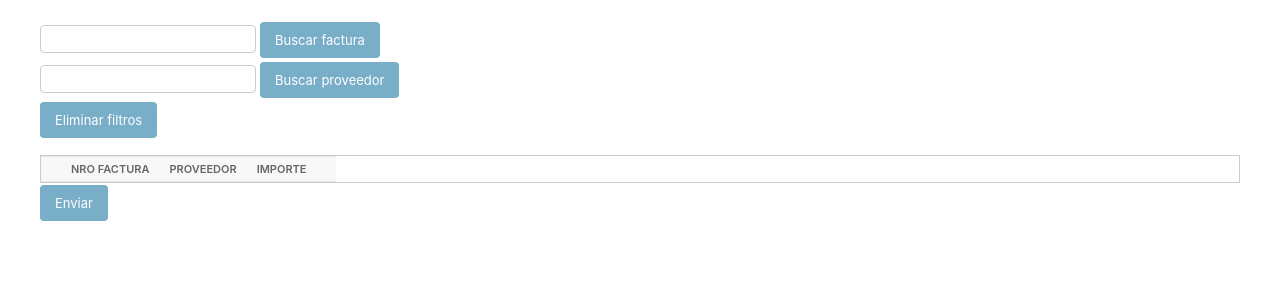
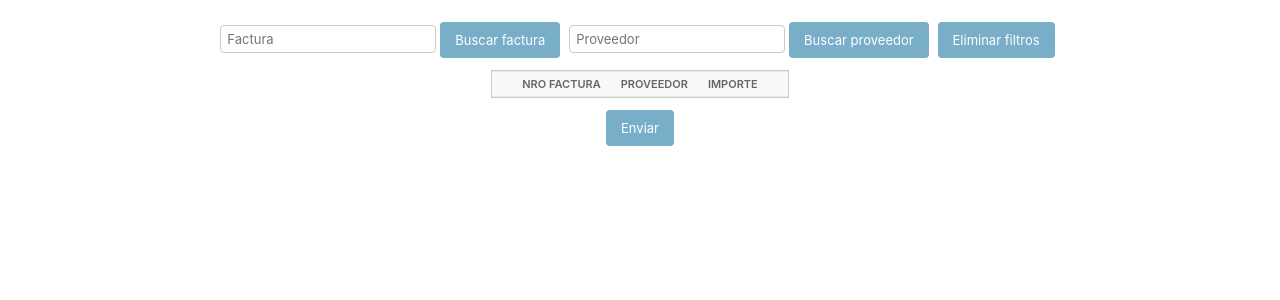
Before and after one commit to zoesacks/muni, a Django app: page /principal/users/ in a window 1280 px wide. Shown: the part 54-354 px from the top of the page. Run offline with Django 4.2, Linux system fonts and the light colour scheme; data that the repository does not hold is empty.

Commit message:
esta mas lindo

```diff
--- a/proyecto/principal/static/estilos.css
+++ b/proyecto/principal/static/estilos.css
@@ -1,7 +1,9 @@
 
 .devengados {
+
     position: relative;
-    width: auto;
+    min-width: auto;
+    max-width: fit-content;
     height: auto;
     max-height: 90vmax;
     border: 1px solid #ccc;
@@ -9,22 +11,43 @@
     white-space: nowrap;
 }
 
-.filtrar{
-    margin-bottom: 15px;
-    display: block;
+.botones{
+    text-align: center;
+}
+
+.boton{
+    display: inline-block; /* Esto hace que los elementos se muestren en línea y uno al lado del otro */
+    margin-right: 5px;
 }
 .masInfo {
     position: relative;
-    width: auto;
+    min-width: auto;
+    max-width: fit-content;
     height: auto;
     border: 1px solid #ccc;
     overflow: scroll;
     white-space: nowrap;
 }
 
+.botonEnviar{
+    margin: 10px;
+    display: flex;
+    justify-content: center; /* Centra horizontalmente */
+    align-items: center;
+}
+
+.cuadro{
+    margin: 10px;
+    display: flex;
+    justify-content: center; /* Centra horizontalmente */
+    align-items: center;
+}
+
+
 #header {
     flex-direction: row;
 }
+
 
 a, a:link, a:visited {
     text-decoration: none;
--- a/proyecto/principal/templates/masInfo.html
+++ b/proyecto/principal/templates/masInfo.html
@@ -26,6 +26,7 @@
 
     {% block content %}
 
+        <div class="cuadro">
             <div class="masInfo">
                 <table>
 
@@ -74,9 +75,11 @@
                     </tbody>
                 </table>
             </div>
+        </div>
 
+        <div class="botonEnviar">
             <input type="button" value="Volver" onclick="window.history.back();">
-
+        </div>
 
     {% endblock %}
 </body>
--- a/proyecto/principal/templates/principal.html
+++ b/proyecto/principal/templates/principal.html
@@ -5,7 +5,6 @@
 <html lang="en">
 
 <head>
-
     {% block extrahead %}
     {{ block.super }}
     {% load static %}
@@ -19,6 +18,7 @@
     <p id="site-name"><a href="{% url 'login'%}">Salir</a></p>
     {% endblock %}
     {% block breadcrumbs %}{% endblock %}
+
     <div id="content-main">
         {% block content_below_title %}{% endblock %}
         {% block content_breadcrumb %}{% endblock %}
@@ -28,33 +28,33 @@
 
     {% block content %}
 
-    <div class="filtrar">
-        <form method="post">
-            {% csrf_token %}
-            <input type="text" name="factura">
-            <input type="submit" class="btn btn-primary" name="fact_button" value="Buscar factura">
-        </form>
-
-        <form method="post">
-            {% csrf_token %}
-            <input type="text" name="proveedor">
-            <input type="submit" class="btn btn-primary" name="prove_button" value="Buscar proveedor">
-        </form>
-
-        <form method="post">
-            {% csrf_token %}
-            <input type="submit" class="btn btn-primary" name="eliminar_button" value="Eliminar filtros">
-        </form>
-    </div>
-
-
     <form method="post">
         {% csrf_token %}
         {{ form.non_field_errors }}
 
+        <div class="botones">
+
+            <div class="boton">
+                <input type="text" name="factura" placeholder="Factura">
+                <input type="submit" class="btn btn-primary" name="fact_button" value="Buscar factura">
+            </div>
+
+            <div class="boton">
+                <input type="text" name="proveedor" placeholder="Proveedor">
+                <input type="submit" class="btn btn-primary" name="prove_button" value="Buscar proveedor">
+            </div>
+
+            <div class="boton">
+                <input type="submit" class="btn btn-primary" name="eliminar_button" value="Eliminar filtros">
+            </div>
+
+        </div>
+
+        <div class="cuadro">
             <div class="devengados">
 
                 <table>
+
                     <thead>
                         <tr>
                             <th></th>
@@ -75,10 +75,15 @@
                         </tr>
                         {% endfor %}
                     </tbody>
+
                 </table>
             </div>
+        </div>
 
+        <div class="botonEnviar">
             <input type="submit" class="btn btn-primary" name="form_button" value="Enviar">
+        </div>
+
     </form>
 
     {% endblock %}
--- a/proyecto/principal/views.py
+++ b/proyecto/principal/views.py
@@ -55,32 +55,36 @@ def users(request):
     if request.method == 'POST':
         form = seleccionar(request.POST, datos = datos)
 
-        if 'fact_button' in request.POST:
-            factura = request.POST.get('factura', '')
-            if factura:
-                facturaIngre = factura
-                datos = datos.filter(nroFactura__iregex = facturaIngre)
-
-        if 'prove_button' in request.POST:
-            proveedor = request.POST.get('proveedor', '')
-            if proveedor:
-                proveedorIngre = proveedor
-                datos = datos.filter(proveedor__iregex = proveedorIngre)
-
-        if 'eliminar_button' in request.POST:
-            datos = devengados.objects.filter(codigo=request.user, enviado = False)
-
-        if form.is_valid() and 'form_button' in request.POST:
+        if form.is_valid():
 
             for dato in datos:
-
                 seleccion_key = f'seleccion_{dato.id}'
 
                 if seleccion_key in form.cleaned_data and form.cleaned_data[seleccion_key]:
                     dato.seleccionar = True
                     dato.save()
 
-            return redirect(reverse('verSeleccionados'))
+            if 'fact_button' in request.POST:
+                factura = request.POST.get('factura', '')
+                if factura:
+                    facturaIngre = factura
+                    datos = datos.filter(nroFactura__iregex = facturaIngre)
+
+            if 'prove_button' in request.POST:
+                proveedor = request.POST.get('proveedor', '')
+                if proveedor:
+                    proveedorIngre = proveedor
+                    datos = datos.filter(proveedor__iregex = proveedorIngre)
+
+            if 'eliminar_button' in request.POST:
+                datos = devengados.objects.filter(codigo=request.user, enviado = False)
+
+            if 'form_button' in request.POST:
+                return redirect(reverse('verSeleccionados'))
+
+
+
+
 
     else:
         form = seleccionar(datos = datos)
```
Also changed, not shown: proyecto/principal/templates/principalAdmin.html (+18 -12 lines), proyecto/principal/templates/verSeleccionados.html (+9 -0 lines). Lines whose indentation alone changed are shown as unchanged.
